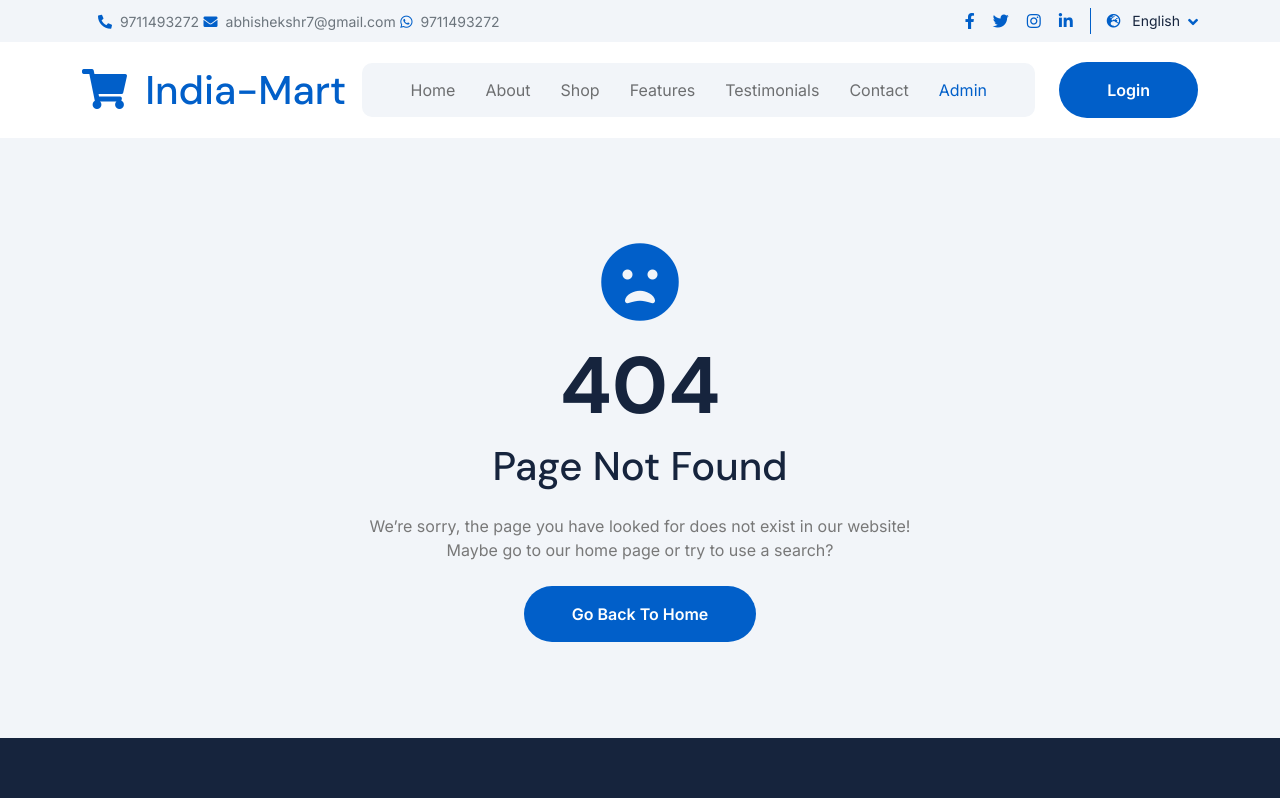
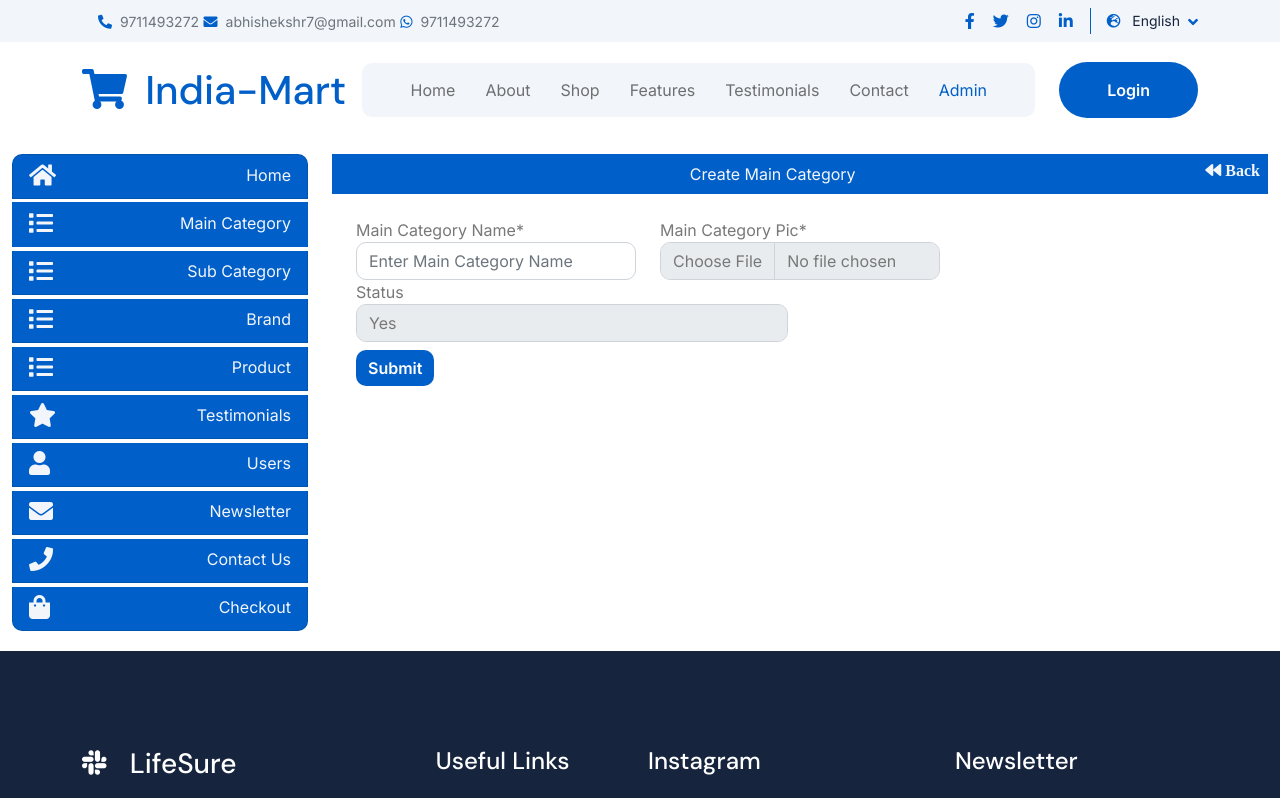
Before and after one commit to 2249abhi/react, a React (Create React App) app in the folder ecom/: page /admin/maincategory/update/1 in a window 1280 px wide. Shown: the top 798 px of the page. Built offline with nearby package versions, Linux system fonts and the light colour scheme; no server answers.

Commit message:
added delete and update functionality for main category

```diff
--- a/ecom/src/Pages/Admin/Home/Category/MainCategory.jsx
+++ b/ecom/src/Pages/Admin/Home/Category/MainCategory.jsx
@@ -5,6 +5,25 @@ import { Link } from 'react-router-dom'
 export default function MainCategory() {
 
     let [data, setData] = useState([])
+
+    async function deleteData(id) {
+
+        if(window.confirm("Are you sure to delete this Record?")) {
+            let response = await fetch(`${process.env.REACT_APP_SERVER}/maincategory/${id}`, {
+                method: "DELETE",
+                headers: {
+                    "content-type": "application/json"
+                }
+            })
+
+            response = await response.json()
+            if(response) {
+                getAPIData()
+            }
+        }
+
+    }
+
     async function getAPIData() {
         let response = await fetch(`${process.env.REACT_APP_SERVER}/maincategory`, {
             method: "GET",
@@ -42,7 +61,7 @@ export default function MainCategory() {
                                 <th>Name</th>
                                 <th>Image</th>
                                 <th>Active</th>
-                                <th></th>
+                                <th>Action</th>
                             </tr>
                         </thead>
                         <tbody>
@@ -59,7 +78,10 @@ export default function MainCategory() {
                                             <a href={`${process.env.REACT_APP_SERVER}/${item.pic}`} rel="noreferrer" target="_blank" ><img src={`${process.env.REACT_APP_SERVER}/${item.pic}`} height="50" alt="" /></a>
                                         </td>
                                         <td>{item.active ? 'Yes' : 'No'}</td>
-                                        <td></td>
+                                        <td>
+                                            <Link to={`/admin/maincategory/update/${item.id}`}><i className='fa fa-edit'></i></Link>&nbsp;
+                                            <button className='btn' onClick={()=>deleteData(item.id)} ><i className='fa fa-trash' style={{color:"red"}}></i></button>
+                                        </td>
                                     </tr>
                                 })
                             }
--- /dev/null
+++ b/ecom/src/Pages/Admin/Home/Category/UpdateMainCategory.jsx
@@ -0,0 +1,137 @@
+import React, { useEffect, useState } from 'react'
+import Sidebar from '../../../Components/Sidebar'
+import { Link, useNavigate, useParams } from 'react-router-dom'
+import formValidator from '../../../Validators/formValidator'
+import imageValidator from '../../../Validators/imageValidator'
+
+export default function UpdateMainCategory() {
+
+    let {id} = useParams()
+    let [maincategory, setMaincategory] = useState([])
+
+    let [data, setData] = useState({
+        name: "",
+        pic: "",
+        active: true
+
+    })
+
+    let [errorMessage, setErrorMessage] = useState({
+        name: "",
+        pic: ""
+    })
+
+    let [show, setShow] = useState(false)
+    let navigate = useNavigate()
+
+
+    function getInputData(e) {
+        let name = e.target.name
+        var value = e.target.files ? "maincategory/" + e.target.files[0].name : e.target.value
+        if (name !== 'active') {
+            setErrorMessage((old) => {
+                return {
+                    ...old,
+                    [name]: e.target.files ? imageValidator(e) : formValidator(e)
+                }
+            })
+        }
+        setData((old) => {
+            return {
+                ...old,
+                [name]: name === 'active' ? (value === '1' ? true : false) : value
+            }
+        })
+    }
+
+   async function postData(e) {
+        e.preventDefault()
+        console.log(errorMessage);
+
+        let error = Object.values(errorMessage).find((x) => x !== '')
+        if (error) {
+            setShow(true)
+        }
+        else {
+           let response = await fetch(`${process.env.REACT_APP_SERVER}/maincategory/${id}`,{
+                method:"PUT",
+                headers:{
+                    "content-type":"application/json"
+                },
+                body:JSON.stringify({...data})
+           })
+           response = await response.json()
+           if(response)
+            navigate("/admin/maincategory")
+           else
+           alert("something went wrong")
+        }
+
+    }
+
+    useEffect(()=>{
+        (async ()=>{
+            let response = await fetch(`${process.env.REACT_APP_SERVER}/maincategory`, {
+                method: "GET",
+                headers: {
+                    "content-type": "application/json"
+                }
+            })
+            response = await response.json()
+
+            if (response) {
+                setMaincategory(response)
+                let item = response.find((x) => x.id === id)
+                if (item) {
+                    setData({ ...item })
+                }
+            }
+            else {
+                alert("Something Went Wrong")
+            }
+
+
+        })()
+    },[])
+
+    return (
+        <div className='container-fluid my-3'>
+            <div className='row'>
+                <div className='col-md-3'>
+                    <Sidebar />
+                </div>
+                <div className='col-md-9'>
+                    <div className='bg-primary p-2 text-light text-center'>Create Main Category <Link to='/admin/maincategory' className='fa fa-backward float-end text-light' > Back</Link></div><br />
+                    <div className='container'>
+                        <form onSubmit={postData}>
+                            <div className="row">
+                                <div className="form-group col-md-4">
+                                    <label >Main Category Name*</label>
+                                    <input type="text" name="name" value={data.name} onChange={getInputData} className={`form-control ${show && errorMessage.name ? 'border-danger' : ''}`} id="nameFormControlInput1" placeholder="Enter Main Category Name" />
+                                    {show && errorMessage.name ? <p className='text-danger text-capitalize'>{errorMessage.name}</p> : '   '}
+                                </div>
+                                <div className="form-group col-md-4">
+                                    <label >Main Category Pic*</label>
+                                    <input type="file" name="pic" onChange={getInputData} className={`form-control ${show && errorMessage.pic ? 'border-danger' : ''}`} id="picFormControlInput1" />
+                                    {show && errorMessage.pic ? <p className='text-danger text-capitalize'>{errorMessage.pic}</p> : '   '}
+                                </div>
+                            </div>
+                            <div className="row">
+                                <div className="form-group col-md-6">
+                                    <label>Status</label>
+                                    <select name='active' value={data.active?"1":"0"} onChange={getInputData} className='form-control'>
+                                        <option value="1">Yes</option>
+                                        <option  value="0">No</option>
+                                    </select>
+                                </div>
+                            </div>
+
+                            <button type="submit" className="btn btn-primary mt-2">Submit</button>
+                        </form>
+                    </div>
+
+                </div>
+            </div>
+        </div>
+    )
+}
--- a/ecom/src/Pages/App.jsx
+++ b/ecom/src/Pages/App.jsx
@@ -12,6 +12,7 @@ import ContactUsPage from './ContactUsPage'
 import AdminHome from './Admin/Home/AdminHome'
 import MainCategory from './Admin/Home/Category/MainCategory'
 import CreateMainCategory from './Admin/Home/Category/CreateMainCategory'
+import UpdateMainCategory from './Admin/Home/Category/UpdateMainCategory'
 
 
 
@@ -32,6 +33,7 @@ export default function App() {
                 <Route path='/admin' element={<AdminHome />} />
                 <Route path='/admin/maincategory' element={<MainCategory/>} />
                 <Route path='/admin/maincategory/create' element={<CreateMainCategory/>} />
+                <Route path='/admin/maincategory/update/:id' element={ <UpdateMainCategory/> } />
 
 
             </Routes>
```
